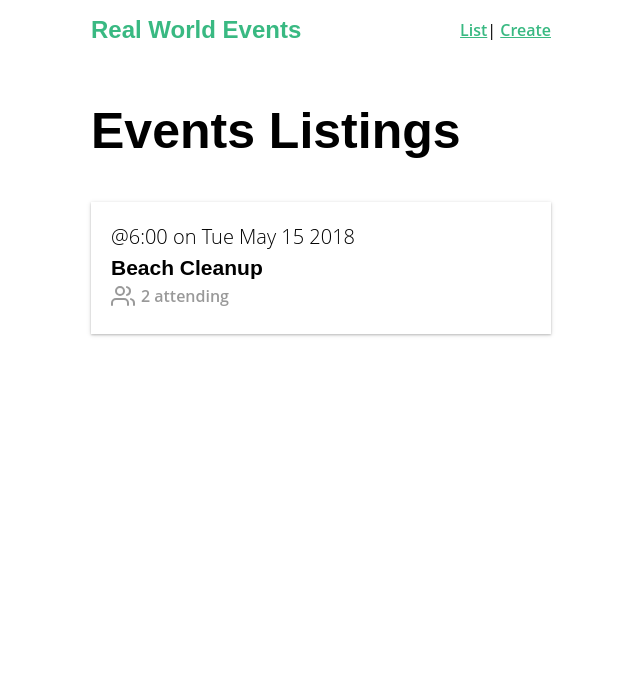
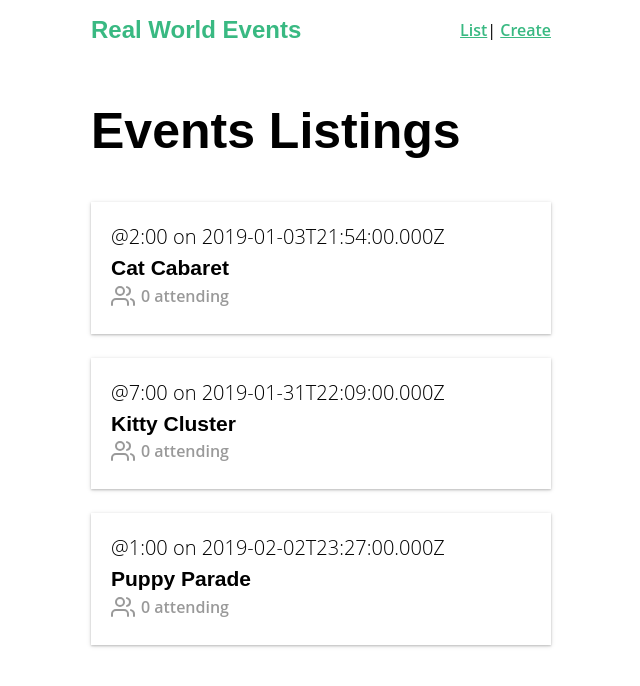
Before and after one commit to dlopez079/Real-World-Vue, a Vue app: page / in a window 1280 px wide. Shown: the top 686 px of the page, without its empty margins (319-959 px from the left). Built offline with nearby package versions, Linux system fonts and the light colour scheme; data requests are answered from the project's data file.

Commit message:
Completed the Axios call with services component.

```diff
--- a/src/components/EventCard.vue
+++ b/src/components/EventCard.vue
@@ -1,6 +1,9 @@
 /* eslint-disable */
 <template>
-	<router-link class="event-link" :to="{ name: 'event-show', params: { id: '1' } }">
+  <router-link
+    class="event-link"
+    :to="{ name: 'event-show', params: { id: 'event.id' } }"
+  >
     <div class="event-card -shadow">
       <span class="eyebrow">@{{ event.time }} on {{ event.date }}</span>
       <h4 class="title">{{ event.title }}</h4>
@@ -11,20 +14,9 @@
 
 <script>
 export default {
-	data() {
-		return {
-			event: {
-				id: 1,
-				title: "Beach Cleanup",
-				date: "Tue May 15 2018",
-				time: "6:00",
-				attendees: [
-					{ id: "abc123", name: "Adam Jahr" },
-					{ id: "def456", name: "Gregg Pollack " }
-				]
-			}
-		};
-	}
+  props: {
+    event: Object,
+  },
 };
 </script>
 
@@ -37,8 +29,7 @@ export default {
 }
 .event-card:hover {
   transform: scale(1.01);
-	box-shadow: 0 3px 12px 0 rgba(0, 0, 0, 0.2),
-		0 1px 15px 0 rgba(0, 0, 0, 0.19);
+  box-shadow: 0 3px 12px 0 rgba(0, 0, 0, 0.2), 0 1px 15px 0 rgba(0, 0, 0, 0.19);
 }
 .event-card > .title {
   margin: 0;
--- /dev/null
+++ b/src/services/EventService.js
@@ -0,0 +1,16 @@
+import axios from "axios";
+
+const apiClient = axios.create({
+  baseURL: `http://localhost:3000`,
+  withCredentials: false,
+  headers: {
+    Accept: "application/json",
+    "Content-Type": "application/json",
+  },
+});
+
+export default {
+  getEvents() {
+    return apiClient.get("/events");
+  },
+};
--- a/src/views/EventList.vue
+++ b/src/views/EventList.vue
@@ -2,13 +2,18 @@
 <template>
   <div>
     <h1>Events Listings</h1>
-    <EventCard></EventCard>
+    <EventCard
+      v-for="event in events"
+      :key="event.id"
+      :event="event"
+    ></EventCard>
   </div>
 </template>
 
 <script>
 import EventCard from "../components/EventCard";
-import axios from "axios";
+import EventService from "../services/EventService.js";
+
 export default {
   components: { EventCard: EventCard },
   data() {
@@ -17,8 +22,7 @@ export default {
     };
   },
   created() {
-    axios
-      .get("http://localhost:3000/events")
+    EventService.getEvents()
       .then((response) => {
         this.events = response.data;
       })
```
Lines whose indentation alone changed are shown as unchanged.
